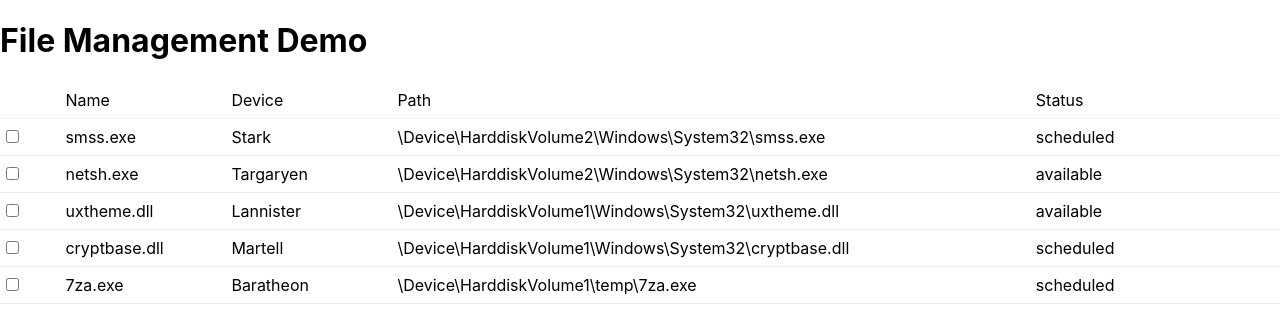
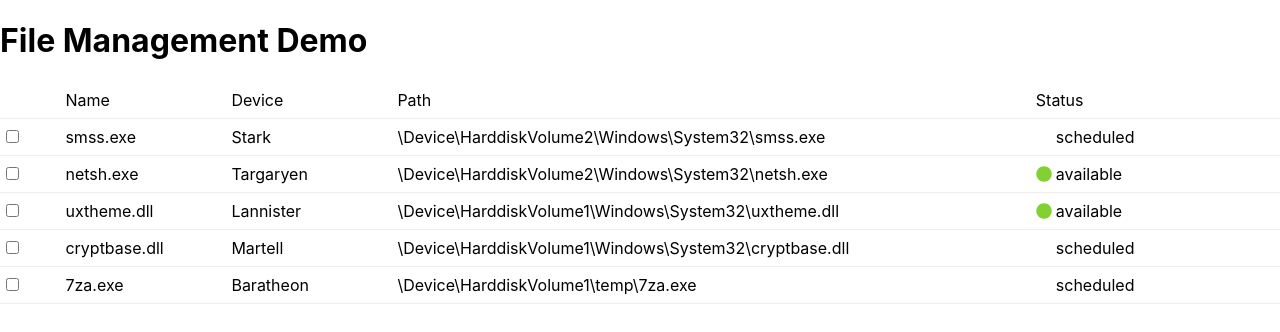
Before and after one commit to mattcfilbert/File-Management-Demo, a React (Create React App) app: page / in a window 1280 px wide. Shown: the top 332 px of the page. Built offline with nearby package versions, Linux system fonts and the light colour scheme.

Commit message:
used font awesome icon for green circle display

```diff
--- a/package.json
+++ b/package.json
@@ -3,6 +3,9 @@
   "version": "0.1.0",
   "private": true,
   "dependencies": {
+    "@fortawesome/fontawesome-svg-core": "^1.2.36",
+    "@fortawesome/free-solid-svg-icons": "^5.15.4",
+    "@fortawesome/react-fontawesome": "^0.1.16",
     "@testing-library/jest-dom": "^5.16.1",
     "@testing-library/react": "^12.1.2",
     "@testing-library/user-event": "^13.5.0",
--- /dev/null
+++ b/src/components/Row/Row.css
@@ -0,0 +1,11 @@
+.circle {
+	margin-right: .25rem;
+}
+
+.green {
+	color: #81D133
+}
+
+.clear {
+	color: transparent
+}
--- a/src/components/Row/Row.tsx
+++ b/src/components/Row/Row.tsx
@@ -1,10 +1,14 @@
-import React, { useState } from 'react'
+import { FontAwesomeIcon } from '@fortawesome/react-fontawesome';
+import { faCircle } from '@fortawesome/free-solid-svg-icons'
+import './Row.css'
 import DisplayFile from '../../types/DisplayFile';
 interface RowProps {
     file: DisplayFile
 }
 
-
+function circleClass(status: string): string {
+    return status === "available" ? "green" : "clear"
+}
 
 function Row({file}: RowProps) {
     return (
@@ -13,7 +17,10 @@ function Row({file}: RowProps) {
             <div className="" role="cell">{file.name}</div>
             <div className="" role="cell">{file.device}</div>
             <div className="" role="cell">{file.path}</div>
-            <div className="" role="cell">{file.status}</div>
+            <div className="" role="cell">
+                <FontAwesomeIcon className={"circle " + circleClass(file.status)} icon={faCircle}/>
+                {file.status}
+                </div>
         </div>
     )
 }
```
Also changed, not shown: 1 other file (tests, documents, lock files or other folders).
